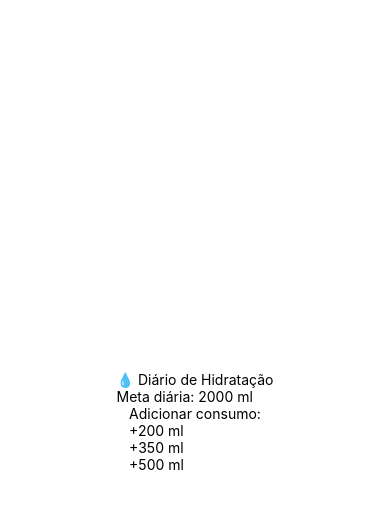
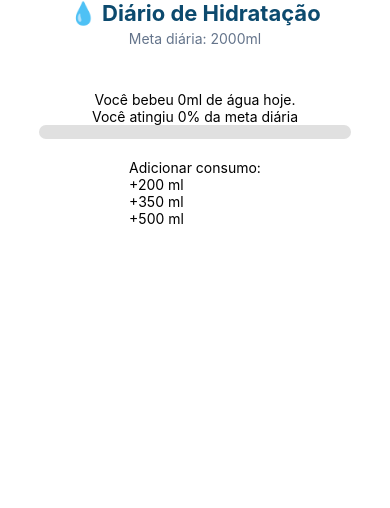
Before and after one commit to PietrogSouza/diario-hidratacao, a React Native app: screen / in a window 390 px wide. Shown: the top 508 px of the page. Built offline with nearby package versions, Linux system fonts and the light colour scheme.

Commit message:
feat: Finalização do Header e criação da função da WaterProgress

```diff
--- a/App.jsx
+++ b/App.jsx
@@ -1,38 +1,38 @@
 import { useState } from 'react';
 import { StyleSheet, View, StatusBar } from 'react-native';
 import { SafeAreaProvider, SafeAreaView } from 'react-native-safe-area-context';
+
+
+// CORREÇÃO DOS CAMINHOS: Removido o "./src" duplicado, pois os arquivos já estão a partir da raiz
 import { COLORS } from './src/constants/colors';
-import { Header } from './src/components/Header';
-import { WaterProgress } from './src/components/WaterProgress';
-import { ActionButtons } from './src/components/ActionButtons';
+import Header from './src/components/Header';
+import WaterProgress from './src/components/WaterProgress';
+import ActionButtons from './src/components/ActionButtons';
 
 export default function App() {
-  const GOAL = 2000; // Meta diária em ml
+  const META = 2000; // Meta diária em ml
   const [consumed, setConsumed] = useState(0);
 
+  return (
+    <SafeAreaProvider>
+      <SafeAreaView>
+        <StatusBar barStyle={'dark-content'} />
+        <View style={styles.container}>
+          <Header META={META} />
+          <WaterProgress consumed={consumed} meta={META} />
+          <ActionButtons setConsumed={setConsumed} />
+        </View>
+      </SafeAreaView>
+    </SafeAreaProvider>
+  );
 
-
-  return (
-    <View style={styles.container}>
-      <Header></Header>
-      <ActionButtons></ActionButtons>
-    </View>
-
-  );
 }
 
 const styles = StyleSheet.create({
   container: {
-    flex: 1,
     backgroundColor: '#ffffff',
     alignItems: 'center',
     justifyContent: 'center',
   },
-  text: {
-    color: 'white',
-    backgroundColor: 'red',
-    padding: 20,
-    borderRadius: 10,
-    fontSize: 20
-  },
+
 });
--- a/package.json
+++ b/package.json
@@ -3,11 +3,11 @@
   "version": "1.0.0",
   "main": "index.js",
   "dependencies": {
-    "expo": "~57.0.24",
+    "expo": "~57.0.25",
     "expo-status-bar": "~57.0.1",
     "react": "19.2.3",
     "react-native": "0.86.3",
-    "react-native-safe-area-context": "^5.10.0"
+    "react-native-safe-area-context": "~5.7.0"
   },
   "scripts": {
     "start": "expo start",
--- a/src/components/ActionButtons.jsx
+++ b/src/components/ActionButtons.jsx
@@ -1,7 +1,7 @@
 import { View, Text, Pressable } from 'react-native';
 
 
-export function ActionButtons(){
+export default function ActionButtons(){
     return(
       <View>
         <Text>Adicionar consumo:</Text>
--- a/src/components/Header.jsx
+++ b/src/components/Header.jsx
@@ -1,10 +1,30 @@
-import { StyleSheet, View, Text, StatusBar } from 'react-native';
+import { StyleSheet, View, Text } from 'react-native';
+import { COLORS } from '../constants/colors';
 
-export function Header(){
+export default function Header({META}){
     return (
-        <View>
-            <Text>💧 Diário de Hidratação</Text>
-            <Text>Meta diária: 2000 ml</Text>
+        <View style={Styles.container}>
+            <Text style={Styles.title}>💧 Diário de Hidratação</Text>
+            <Text style={Styles.subtitle}>Meta diária: {META}ml</Text>
         </View>
     );
 }
+
+const Styles = StyleSheet.create({
+    container:{
+        alignItems:'center',
+        marginBottom: 24,
+    },
+
+    title:{
+        fontSize: 22,
+        fontWeight: 'bold',
+        color: COLORS.textMain,
+    },
+
+    subtitle:{
+        fontSize: 14,
+        color: COLORS.textMuted,
+        marginTop: 4,
+    },
+})
--- a/src/components/WaterProgress.jsx
+++ b/src/components/WaterProgress.jsx
@@ -1,5 +1,42 @@
-import { View } from "react-native/types_generated/index";
+import { Text, View, StyleSheet } from "react-native";
+import { COLORS } from '../constants/colors';
 
-export function WaterProgress(consumo){
 
+
+export default function WaterProgress({consumed, meta}) {
+     const porcentagem = Math.min(Math.round((consumed / meta) * 100), 100);
+
+
+    return (
+        <View style={styles.container}>
+            <Text>Você bebeu {consumed}ml de água hoje.</Text>
+            <Text>Você atingiu {porcentagem}% da meta diária</Text>
+            <View style={styles.progressBarBackground}>
+                <View style={[styles.progressBarFill, { width: `${porcentagem}%`}]}></View>
+            </View>
+        </View>
+
+    )
 }
+
+const styles = StyleSheet.create({
+  container: {
+    width: '80%',
+    marginVertical: 20,
+    alignItems: 'center',
+  },
+
+  progressBarBackground: {
+    width: '100%',
+    height: 14,
+    backgroundColor: '#E0E0E0',
+    borderRadius: 7,
+    overflow: 'hidden',
+  },
+
+  progressBarFill: {
+    height: '100%',
+    backgroundColor: COLORS.secondary,
+    borderRadius: 7,
+  },
+});
```
Also changed, not shown: 1 other file (tests, documents, lock files or other folders).
